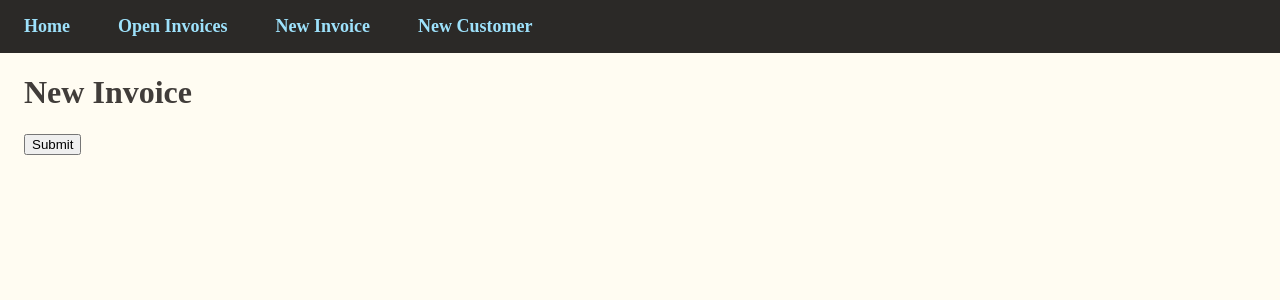
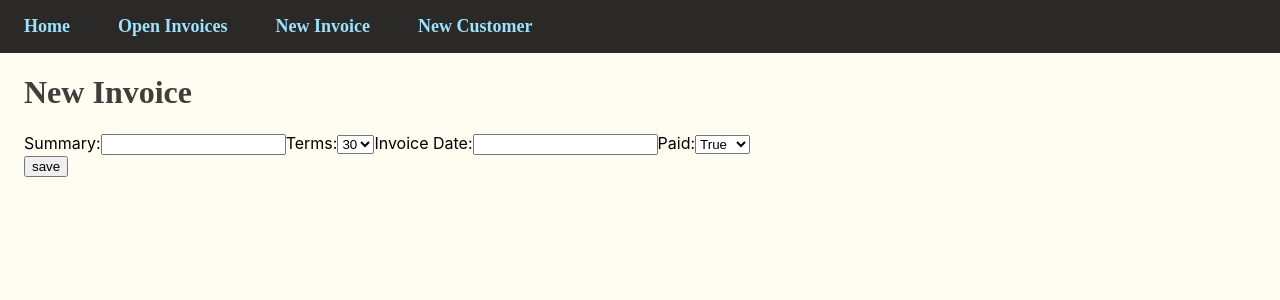
Before and after one commit to jess215/fcf_invoicing, a React (Create React App) app in the folder client/: page /invoices/new in a window 1280 px wide. Shown: the top 300 px of the page. Built offline with nearby package versions, Linux system fonts and the light colour scheme; no server answers; a web font is replaced by a local one.

Commit message:
invoice form started

```diff
--- a/client/src/Components/InvoiceForm.js
+++ b/client/src/Components/InvoiceForm.js
@@ -33,9 +33,58 @@ const InvoiceForm = (props) => {
 
   return (
     <div className="container">
-      <h1>New Invoice</h1>
-      <form>
-        <button>Submit</button>
+      <form onSubmit={handleSubmit}>
+        <h1>{props.id ? 'Edit' : 'New'} Invoice</h1>
+
+        <label>
+          Summary:
+          <input
+            value={summary}
+            onChange={(e) => {
+              setSummary(e.target.value)
+            }}
+          />
+        </label>
+
+        <label>
+          Terms:
+          <select
+            value={terms}
+            onChange={(e) => {
+              setTerms(e.target.value)
+            }}
+          >
+            <option>30</option>
+            <option>60</option>
+          </select>
+        </label>
+
+        <label>
+          Invoice Date:
+          <input
+            value={invoice_date}
+            onChange={(e) => {
+              setInvoiceDate(e.target.value)
+            }}
+          />
+        </label>
+
+        <label>
+          Paid:
+          <select
+            value={paid}
+            onChange={(e) => {
+              setPaid(e.target.value)
+            }}
+          >
+            <option>True</option>
+            <option>False</option>
+          </select>
+        </label>
+
+        <br />
+
+        <button>{props.id ? 'update' : 'save'}</button>
       </form>
     </div>
   )
```
